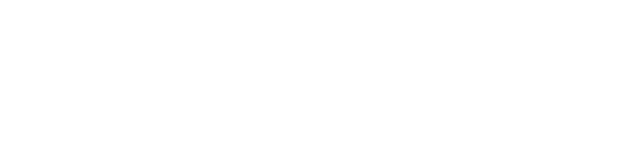
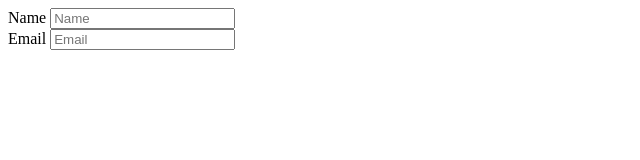
Before and after one commit to acciojob/signup-form-car-notneerajsah, a website: page main.html in a window 1280 px wide. Shown: the whole page, without its empty margins (0-640 px from the left). Drawn offline with Linux system fonts and the light colour scheme.

Commit message:
created a submission

```diff
--- a/main.html
+++ b/main.html
@@ -7,7 +7,16 @@
 </head>
 
 <body>
-	<!-- the entire body must be written by student -->
+
+	<label for="name">Name</label>
+	<input type="text" id="name" placeholder="Name" required>
+	<br>
+
+	<label for="email">Email</label>
+	<input type="email" placeholder="Email" id="email" required>
+
+	<!-- gender section u need to complete later  -->
+
     <script type="text/javascript" src="./script.js">
 </script>
 
```
